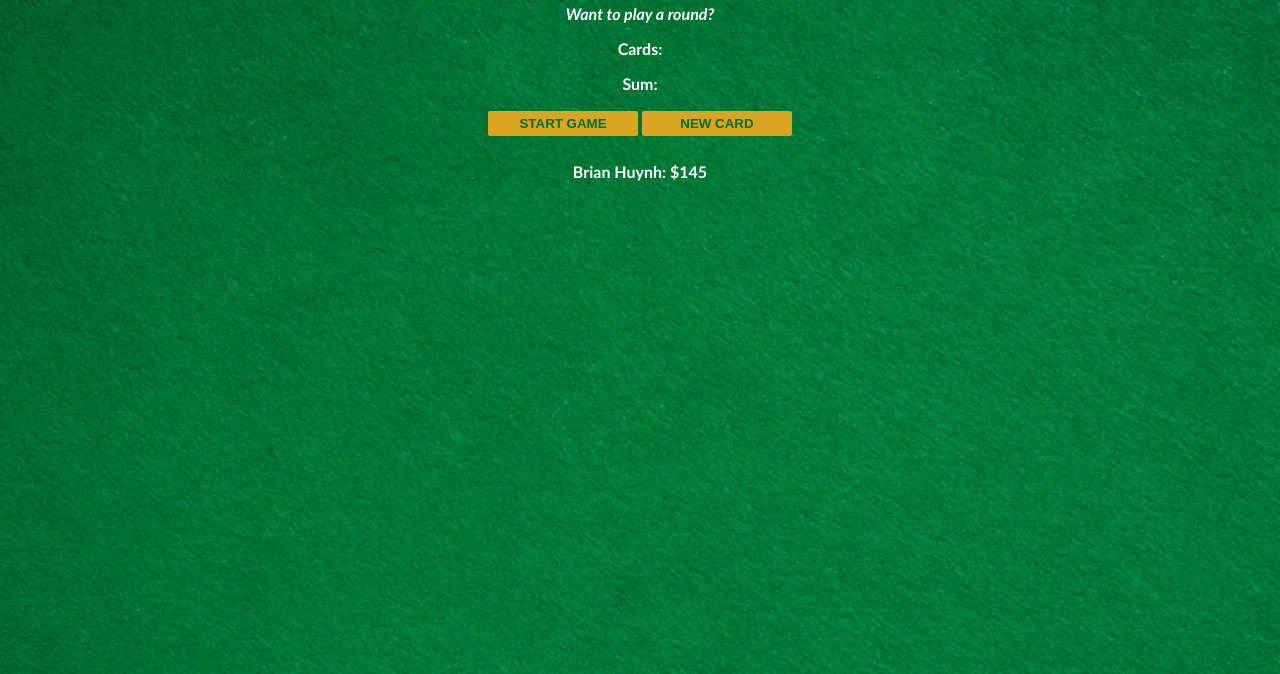
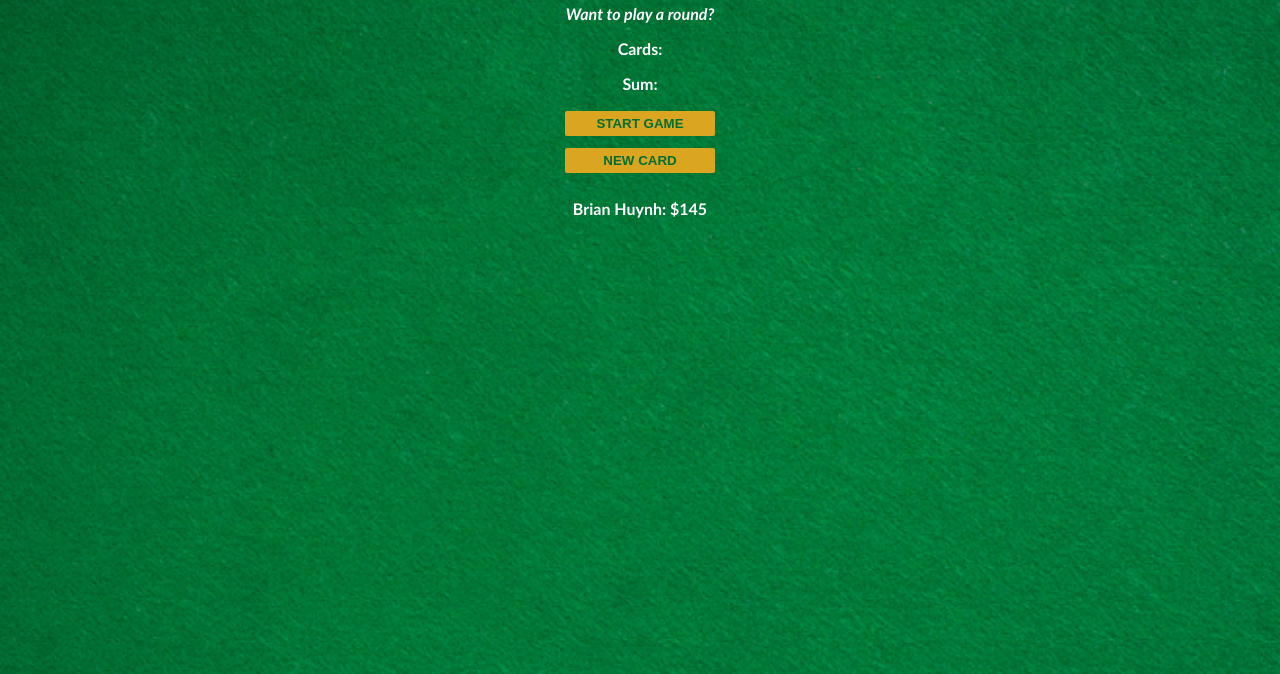
Before and after one commit to brianhuynh2021/HTML-CSS-Javascript, a plain HTML site: page black_jack_app/index.html in a window 1280 px wide. Shown: the part 126-800 px from the top of the page. Drawn offline with Linux system fonts and the light colour scheme.

Commit message:
get 2 button separately

```diff
--- a/black_jack_app/index.html
+++ b/black_jack_app/index.html
@@ -10,7 +10,7 @@
         <p id="message-el">Want to play a round?</p>
         <p id="cards-el">Cards:</p>
         <p id="sum-el">Sum:</p>
-        <button  onclick="startGame()">START GAME</button>
+        <button  onclick="startGame()">START GAME</button><br>
         <button  onclick="newCard()">NEW CARD</button>
         <p id="player-el"></p>
         <script src="script.js"></script>
```
